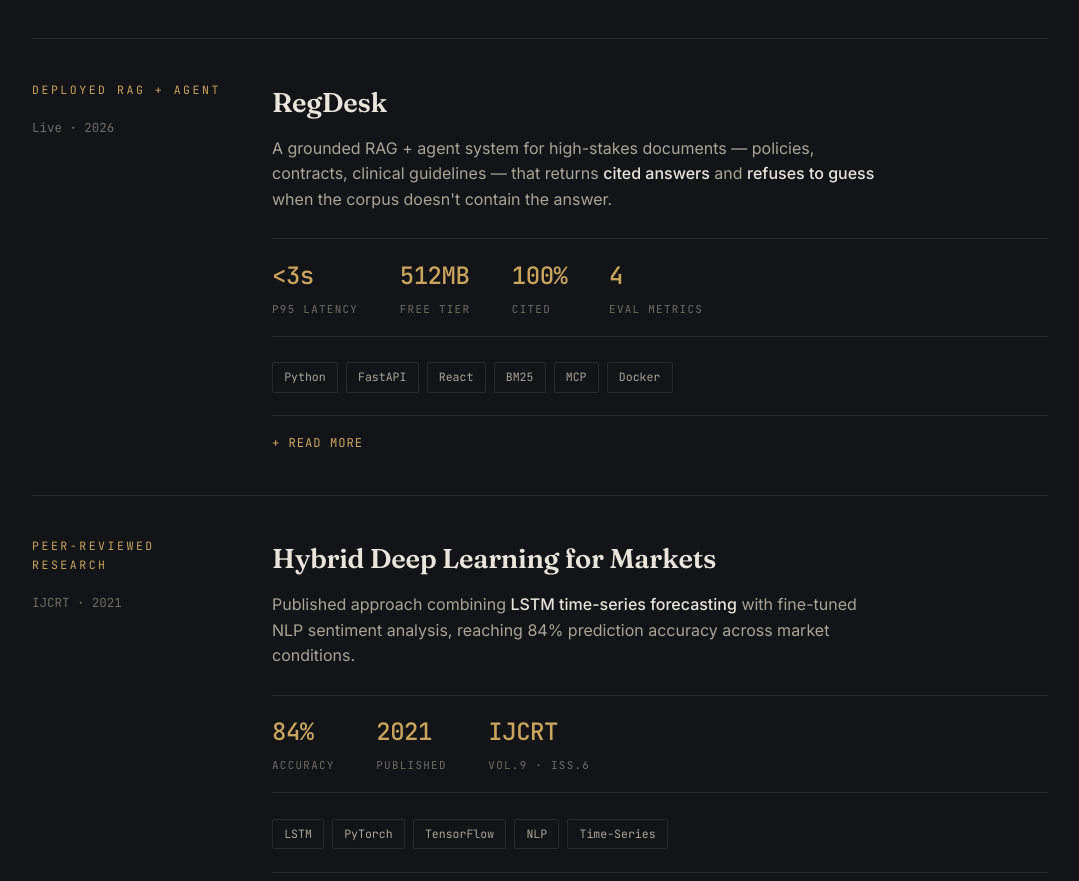
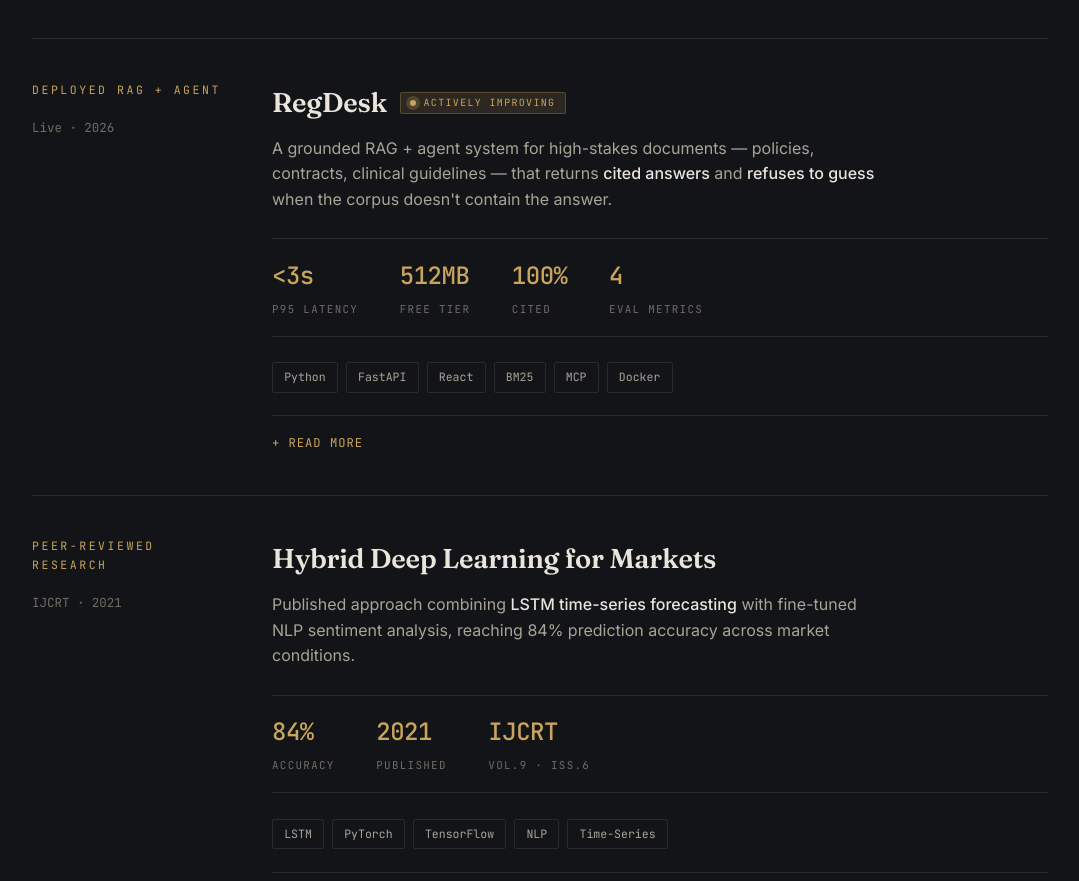
Before and after one commit to mitali06/portfolio, a plain HTML site: page index.html in a window 1280 px wide. Shown: the part 1477-2358 px from the top of the page, without its empty margins (100-1179 px from the left). Drawn offline with Linux system fonts and the light colour scheme.

Commit message:
Add 'Actively improving' status indicator to RegDesk card

```diff
--- a/index.html
+++ b/index.html
@@ -80,6 +80,19 @@
     .proj-meta .eyebrow{display:block;margin-bottom:.9rem;}
     .proj-meta .year{font-family:'JetBrains Mono',monospace;font-size:.78rem;color:var(--muted);}
     .proj h3{font-family:'Fraunces',serif;font-weight:600;font-size:1.7rem;margin-bottom:.7rem;letter-spacing:-.01em;}
+    .proj-title-row{display:flex;align-items:center;gap:.8rem;flex-wrap:wrap;margin-bottom:.7rem;}
+    .proj-title-row h3{margin-bottom:0;}
+    .status-active{display:inline-flex;align-items:center;gap:.45rem;font-family:'JetBrains Mono',monospace;
+        font-size:.62rem;letter-spacing:.14em;text-transform:uppercase;color:var(--brass);
+        background:var(--brass-soft);border:1px solid rgba(201,164,92,.28);
+        padding:.32rem .6rem;border-radius:2px;line-height:1;white-space:nowrap;}
+    .status-active .dot{width:6px;height:6px;border-radius:50%;background:var(--brass);animation:pulse 2.2s ease-out infinite;}
+    @keyframes pulse{
+        0%{box-shadow:0 0 0 0 rgba(201,164,92,.5);}
+        70%{box-shadow:0 0 0 7px rgba(201,164,92,0);}
+        100%{box-shadow:0 0 0 0 rgba(201,164,92,0);}
+    }
+    @media (prefers-reduced-motion:reduce){.status-active .dot{animation:none;}}
     .proj p{color:var(--bone-dim);max-width:60ch;margin-bottom:1.6rem;}
     .proj p strong{color:var(--bone);font-weight:500;}
     .metrics{display:flex;gap:2.6rem;flex-wrap:wrap;margin-bottom:1.6rem;padding:1.1rem 0;border-top:1px solid var(--line);border-bottom:1px solid var(--line);}
@@ -173,7 +186,10 @@
     <article class="proj">
         <div class="proj-meta"><span class="eyebrow">Deployed RAG + Agent</span><span class="year">Live · 2026</span></div>
         <div class="proj-body">
-            <h3>RegDesk</h3>
+            <div class="proj-title-row">
+                <h3>RegDesk</h3>
+                <span class="status-active"><span class="dot"></span>Actively improving</span>
+            </div>
             <p>A grounded RAG + agent system for high-stakes documents — policies, contracts, clinical guidelines — that returns <strong>cited answers</strong> and <strong>refuses to guess</strong> when the corpus doesn't contain the answer.</p>
             <div class="metrics">
                 <div class="metric"><div class="v">&lt;3s</div><div class="k">p95 Latency</div></div>
```
